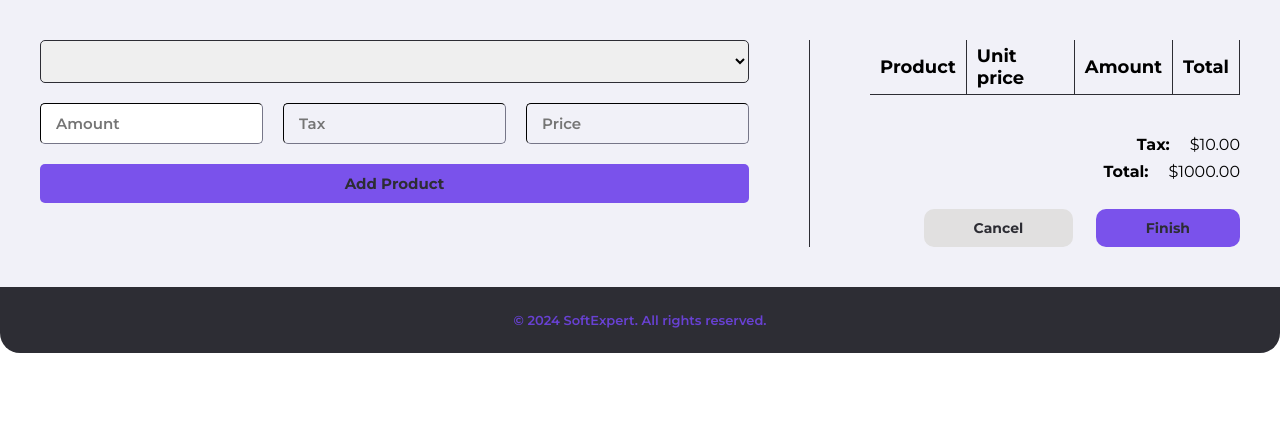
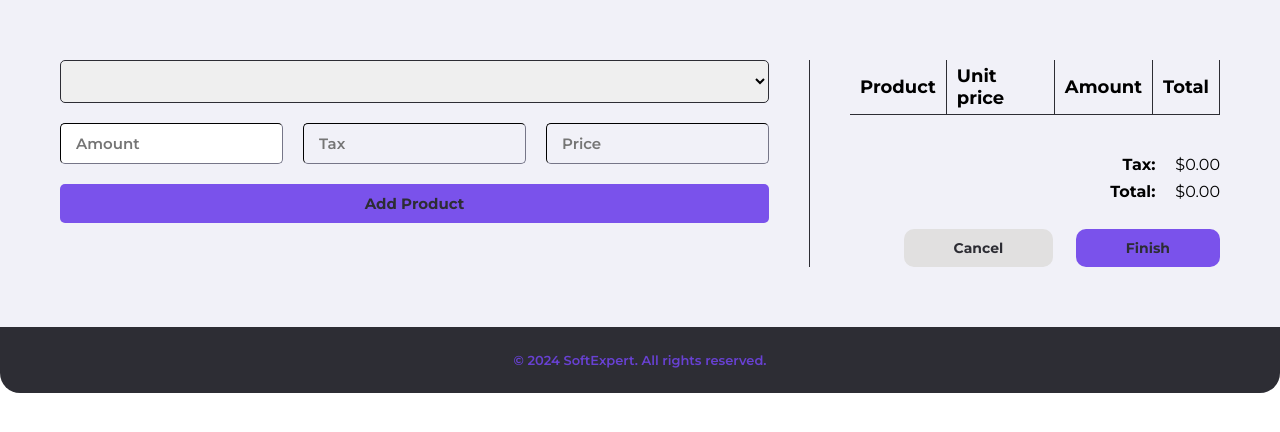
Before and after one commit to PedroHenriqueCoppola/suite-store, a PHP site: page / in a window 1280 px wide. Shown: the part 107-539 px from the top of the page. Run offline with PHP 8.4, Linux system fonts and the light colour scheme; lists and menus that the app fills with data are empty.

Commit message:
showing and updating tax and total price correctly

```diff
--- a/assets/src/category.js
+++ b/assets/src/category.js
@@ -68,7 +68,7 @@ function checkCategoryNameAndTaxInput(){
 
     // não permitir números nem caracteres especiais
     if(!limitTextInput(nameValue)) {
-        alert("Special characters or numbers are not allowed for the name.")
+        alert("Special characters or numbers are not allowed for the name.");
         return false;
     }
 
@@ -80,7 +80,7 @@ function checkCategoryNameAndTaxInput(){
 
     // validação do número entre 1 e 100
     if((taxValue) > 100 || taxValue <= 0 || isNaN(taxValue)) {
-        alert("Please, insert an number between 1 and 100")
+        alert("Please, insert an number between 1 and 100");
         return false;
     }
 }
--- a/assets/src/utils.js
+++ b/assets/src/utils.js
@@ -44,7 +44,7 @@ function validateInputSpacesAndCapitalize(inputName) {
 
 function limitTextInput(inputValue) {
     // não permite que tenha nada além de letras em todo o input
-    const textRegex = /^[a-zA-Z\s]+$/;
+    const textRegex = /^[a-zA-Z0-9áàâãéèêíïóôõöúçñÁÀÂÃÉÈÍÏÓÔÕÖÚÇÑ\s]+$/;
 
     return textRegex.test(inputValue)
 }
--- a/index.html
+++ b/index.html
@@ -65,7 +65,7 @@
                     </div>
 
                     <div class="errorMessage">
-                        <p>Este campo é obrigatório!</p>
+                        <p>This information must be filled!</p>
                     </div>
                 </form>
 
@@ -88,12 +88,12 @@
                         <div class="taxes">
                             <div class="finalTax">
                                 <h4>Tax:</h4>
-                                <p>$10.00</p>
+                                <p id="showFinalTax">$0.00</p>
                             </div>
 
                             <div class="finalTotal">
                                 <h4>Total:</h4>
-                                <p>$1000.00</p>
+                                <p id="showFinalPrice">$0.00</p>
                             </div>
 
                             <div>
--- a/main.js
+++ b/main.js
@@ -1,20 +1,30 @@
 const purchaseCount = 'purchaseCodeCount';
 const purchasesJson = 'purchases'
 
+// let purchases = getObjectFromLocalStorage('purchases');
+let purchases = getObjectFromLocalStorage(purchasesJson);
 const products = getObjectFromLocalStorage('products');
 
 const addProductForm = document.getElementById("addProductForm");
+const finishForm = document.getElementById("finishForm");
 const productSelect = document.getElementById("productSelect");
 const productCode = productSelect.value; // pega o código do produto que ta sendo selecionado
 const purchaseAmount = document.getElementById("purchaseAmount");
 const purchaseTax = document.getElementById("purchaseTax");
 const purchasePrice = document.getElementById("purchasePrice");
 
+const showFinalTax = document.getElementById("showFinalTax");
+const showFinalPrice = document.getElementById("showFinalPrice");
+let taxes = 0;
+let prices = 0;
+
 window.onload = function() {
     initPurchaseCodeCount();
     initPurchases();
     loadPurchases();
     updateDisabledInputs();
+    reloadPrintTax();
+    reloadPrintPrice();
 }
 
 function initPurchases() {
@@ -46,14 +56,20 @@ if (products) {
 }
 
 function checkPurchaseInputs() {
-    return true;
+    const purchaseValue = purchaseAmount.value;
+
+    if (purchaseValue == "") {
+        inputError(purchaseAmount);
+        return false
+    } else {
+        removeInputError(purchaseAmount);
+    }
+
+    if(purchaseValue <= 0 || isNaN(purchaseValue)) {
+        alert("Please, insert an number between 1 and 100");
+        return false;
+    }
 }
-
-// busca um produto no array products com base no código fornecido (productCode)
-// function getProductDetailsById(productCode) {
-//     const getDetails = products.find(element => element.code == productCode);
-//     return getDetails;
-// }
 
 function getCategoryAndProductById(productCode) {
     const categories = getObjectFromLocalStorage('categories'); // pega todas as categories em memória
@@ -68,8 +84,6 @@ function getCategoryAndProductById(productCode) {
 
 function addNewPurchase() {
     if (checkPurchaseInputs() !== false) {
-        const purchases = getObjectFromLocalStorage(purchasesJson);
-
         const productCode = productSelect.value; // pega o código do produto que ta sendo selecionado
 
         const result = getCategoryAndProductById(productCode);
@@ -83,6 +97,9 @@ function addNewPurchase() {
         const percentageTax = parseFloat(category.tax)/100
         const finalTax = percentageTax * totalPrice;
         console.log(finalTax)
+
+        taxes += finalTax;
+        prices += totalPrice + finalTax;
 
         // criando o objeto que vai dentro do objeto purchase
         const productInPurchase = {
@@ -104,6 +121,8 @@ function addNewPurchase() {
         purchases.push(purchase);
         localStorage.setItem('purchases', JSON.stringify(purchases));
 
+        printFinalTax();
+        printFinalPrice();
         loadPurchases();
     }
 }
@@ -111,8 +130,6 @@ function addNewPurchase() {
 function loadPurchases() {
     const tbody = document.querySelector('#purchaseTable tbody');
     tbody.innerHTML = ''; // serve pra limpar o corpo da tabela antes de carregar
-
-    const purchases = getObjectFromLocalStorage(purchasesJson);
 
     purchases.forEach(purchase => {
         // pra cada produto na lista de produtos da compra
@@ -166,11 +183,14 @@ function loadPurchases() {
 
 function deleteLine(purchaseCode) {
     if(confirm("Are you sure you want to delete this product?")) {
-        let purchases = getObjectFromLocalStorage(purchasesJson);
+        taxes = 0;
+        prices = 0;
 
         purchases = purchases.filter(purchase => purchase.code != purchaseCode);
         localStorage.setItem('purchases', JSON.stringify(purchases));
 
+        reloadPrintTax();
+        reloadPrintPrice();
         loadPurchases();
     }
 }
@@ -191,8 +211,6 @@ function getValidPurchaseId() {
 }
 
 function ensurePurchaseIdIsValid(code) {
-    const purchases = getObjectFromLocalStorage(purchasesJson);
-
     for (let pur of purchases) {
         if (pur.code == code) {
             return false;
@@ -211,3 +229,29 @@ function updateDisabledInputs() {
     purchaseTax.value = ("Tax: " + getCorrectFloatToSave(category.tax) + "%");
     purchasePrice.value = ("Unit Price: " + getCorrectFloatToSave(product.unitPrice));
 }
+
+function printFinalTax() {
+    showFinalTax.textContent = ("$" + getCorrectFloatToSave(taxes));
+}
+
+function reloadPrintTax() {
+    console.log(taxes);
+
+    purchases.forEach(product => {
+        taxes += product.finalTax
+    })
+    printFinalTax();
+}
+
+function printFinalPrice() {
+    showFinalPrice.textContent = ("$" + getCorrectFloatToSave(prices));
+}
+
+function reloadPrintPrice() {
+    console.log(prices);
+
+    purchases.forEach(product => {
+        prices += product.totalPrice
+    })
+    printFinalPrice();
+}
--- a/style.css
+++ b/style.css
@@ -12,8 +12,8 @@
 
 .content {
     display: flex;
-    padding: 4rem;
-    gap: 6rem;
+    padding: 6rem;
+    gap: 4rem;
     justify-content: center;
     background-color: var(--ghostwhite);
 }
```
Also changed, not shown: assets/src/products.js (+4 -4 lines).
